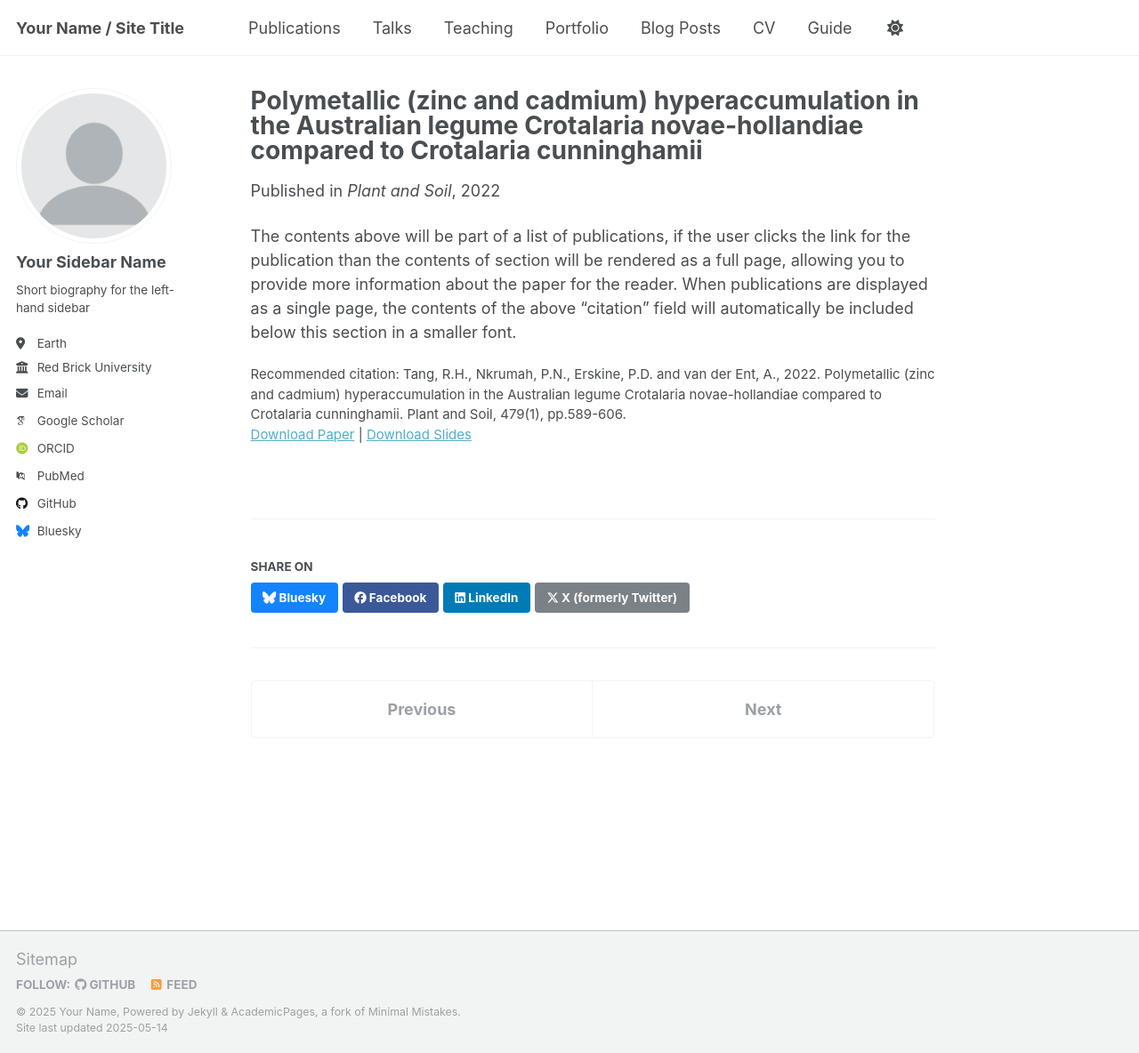
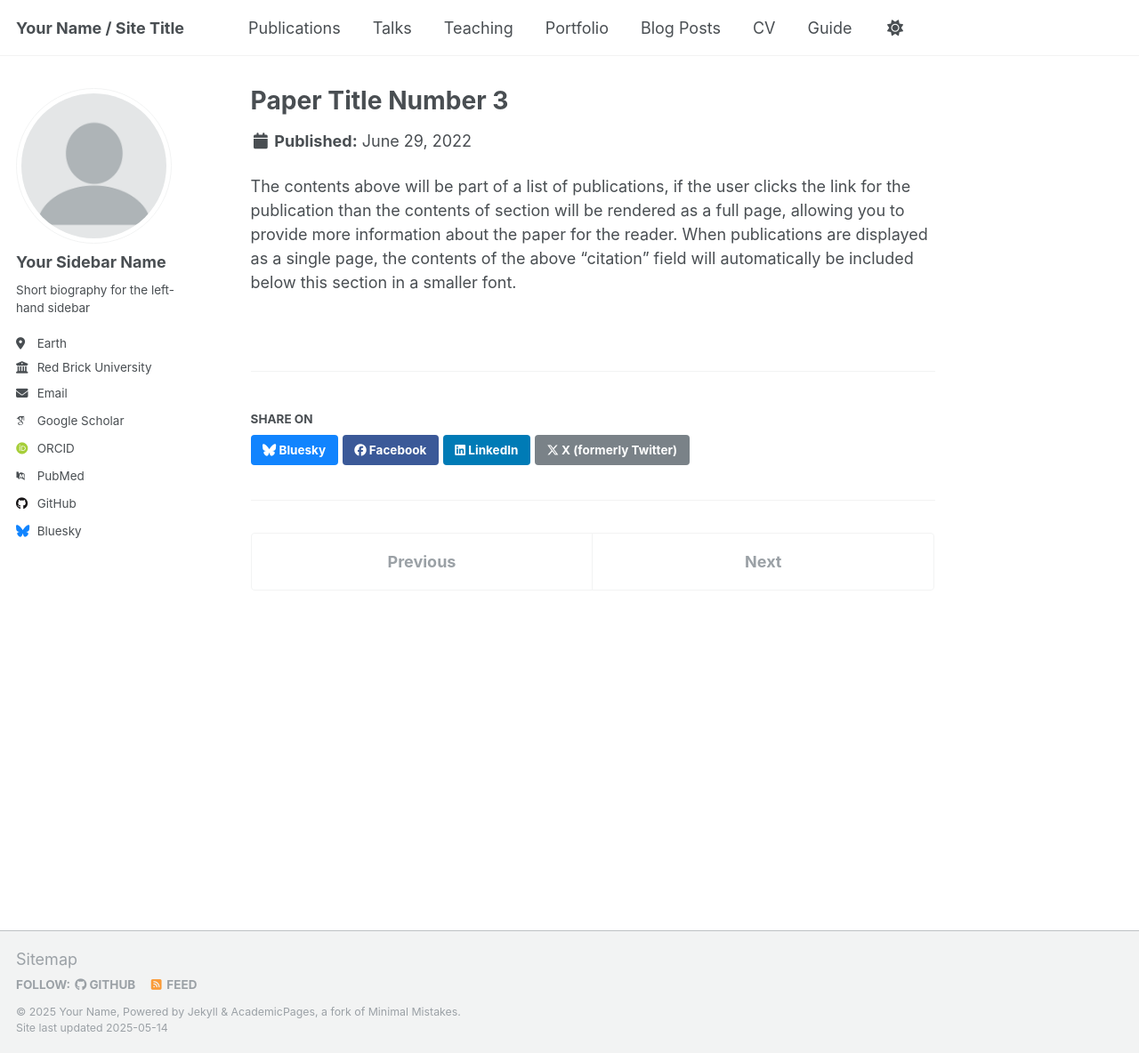
Before and after one commit to R093RT/R093RT.github.io, a Jekyll site: the page built from _publications/2015-10-01-paper-title-number-3.md, in a window 1280 px wide and 1184 px high. Shown: the whole window at 89% size. Built offline with Jekyll 4.4.1, drawn with Linux system fonts in a browser that asks for light colours; some web fonts are replaced; part of the change alters nothing that is shown.

Commit message:
Update 2015-10-01-paper-title-number-3.md

```diff
--- a/_publications/2015-10-01-paper-title-number-3.md
+++ b/_publications/2015-10-01-paper-title-number-3.md
@@ -1,14 +1,13 @@
 ---
-title: "Polymetallic (zinc and cadmium) hyperaccumulation in the Australian legume Crotalaria novae-hollandiae compared to Crotalaria cunninghamii"
-collection: publications
-category: manuscripts
-permalink: /publication/2022-06-29-Polymetallic-Hyperaccumulation-in-Australian-Legumes
-excerpt: 'Hyperaccumulators are plants with the ability to tolerate and accumulate high concentrations of potentially phytotoxic metals. The Australian legume Crotalaria novae-hollandiae accumulates remarkably high concentrations of zinc (Zn), cadmium (Cd) and copper (Cu) in its shoots when growing on metalliferous (Zn-Cd ‘calamine’) soils. This study aimed to investigate zinc-cadmium tolerance in C. novae-hollandiae and to compare it with the closely related, but non-metalliferous, C. cunninghamii.'
+Title: "Polymetallic (zinc and cadmium) hyperaccumulation in the Australian legume Crotalaria novae-hollandiae compared to Crotalaria cunninghamii"
+Collection: publications
+Category: manuscripts
+Permalink: /publication/2022-06-29-Polymetallic-Hyperaccumulation-in-Australian-Legumes
+Excerpt: 'Hyperaccumulators are plants with the ability to tolerate and accumulate high concentrations of potentially phytotoxic metals. The Australian legume Crotalaria novae-hollandiae accumulates remarkably high concentrations of zinc (Zn), cadmium (Cd) and copper (Cu) in its shoots when growing on metalliferous (Zn-Cd ‘calamine’) soils. This study aimed to investigate zinc-cadmium tolerance in C. novae-hollandiae and to compare it with the closely related, but non-metalliferous, C. cunninghamii.'
 date: 29 Jun 2022
-venue: 'Plant and Soil'
-slidesurl: 'https://link.springer.com/article/10.1007/s11104-022-05547-6'
-paperurl: 'https://link.springer.com/article/10.1007/s11104-022-05547-6'
-citation: 'Tang, R.H., Nkrumah, P.N., Erskine, P.D. and van der Ent, A., 2022. Polymetallic (zinc and cadmium) hyperaccumulation in the Australian legume Crotalaria novae-hollandiae compared to Crotalaria cunninghamii. Plant and Soil, 479(1), pp.589-606.'
+Journal: 'Plant and Soil'
+URL: 'https://link.springer.com/article/10.1007/s11104-022-05547-6'
+Citation: 'Tang, R.H., Nkrumah, P.N., Erskine, P.D. and van der Ent, A., 2022. Polymetallic (zinc and cadmium) hyperaccumulation in the Australian legume Crotalaria novae-hollandiae compared to Crotalaria cunninghamii. Plant and Soil, 479(1), pp.589-606.'
 ---
 
 The contents above will be part of a list of publications, if the user clicks the link for the publication than the contents of section will be rendered as a full page, allowing you to provide more information about the paper for the reader. When publications are displayed as a single page, the contents of the above "citation" field will automatically be included below this section in a smaller font.
```
